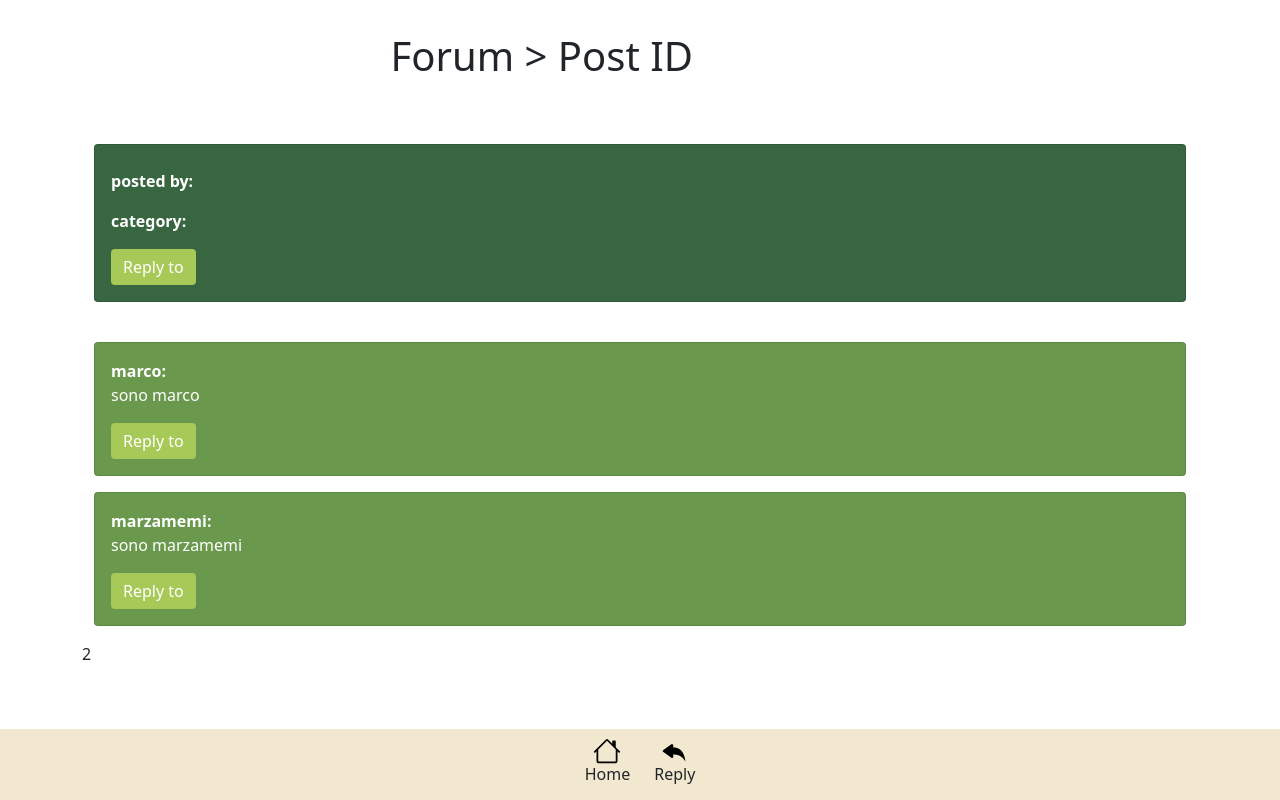
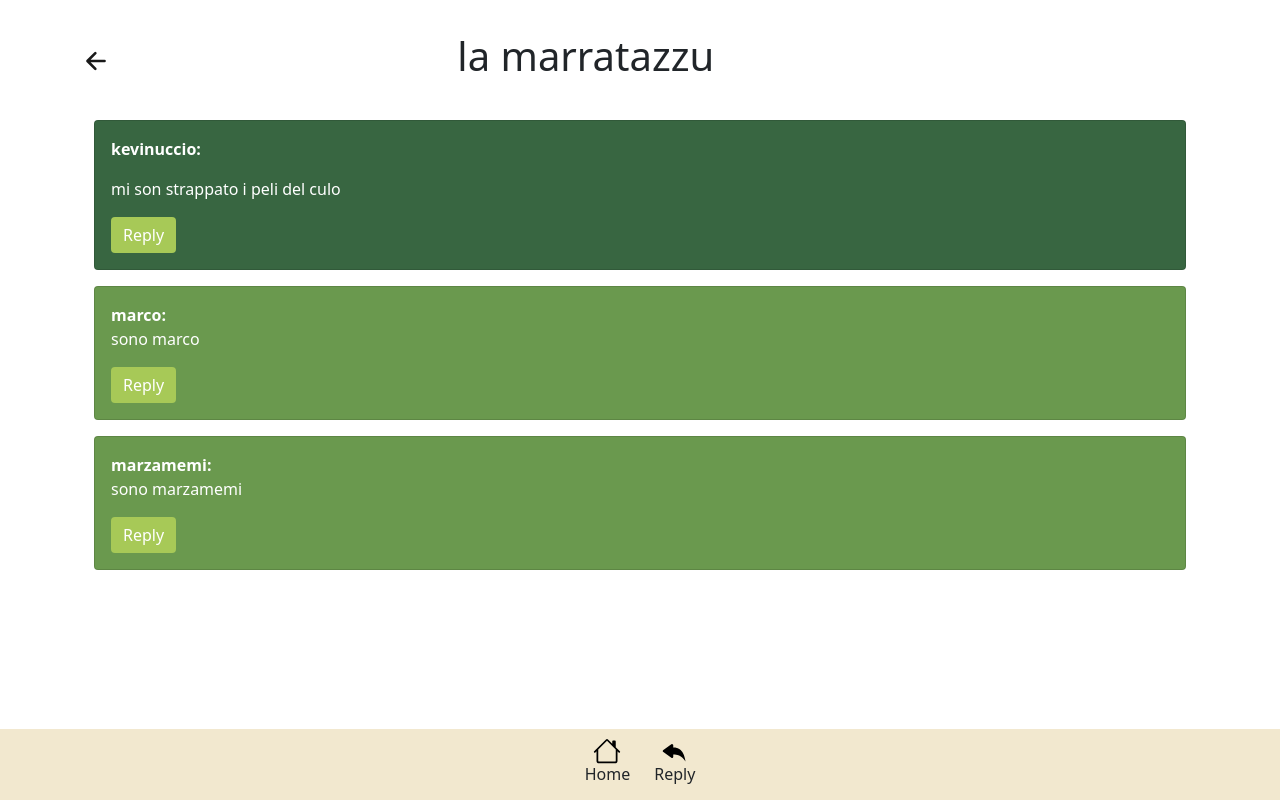
Before and after one commit to polito-hci-2022/Giancono, a React (Create React App) app in the folder A6/planthug/client/: page /forum/post in a window 1280 px wide. Built offline with nearby package versions, Linux system fonts and the light colour scheme; no server answers.

Commit message:
edited forum files

```diff
--- a/A6/planthug/client/src/Components/Buttons/replyButton.js
+++ b/A6/planthug/client/src/Components/Buttons/replyButton.js
@@ -5,8 +5,8 @@ function ReplyButton(){
     const navigate = useNavigate();
     return(
 
-            <div style={{textAlign:'center'}}>
-                <h6 onClick={()=>navigate('/recognize')}>
+            <div style={{textAlign:'center'}} >
+                <h6 >
                 <ReplyFill size={28} color='black'/>
                 <br></br>Reply
                 </h6>
--- a/A6/planthug/client/src/Components/Forum/Post.jsx
+++ b/A6/planthug/client/src/Components/Forum/Post.jsx
@@ -22,13 +22,14 @@ import {
 } from 'mdb-react-ui-kit';
 import TitleBar from '../General/Titlebar';
 import ReplyButton from '../Buttons/replyButton'
-import { Navigate } from "react-router-dom";
+import { ReplyFill } from "react-bootstrap-icons";
 
 function Post(props) {
 
   const [reply, setReply] = useState(0);
   const [body, setBody] = useState("");
-  const [post, setPost] = useState({});
+  const [post, setPost] = useState({author: "kevinuccio", title:"la marratazzu", category:"le pacchere", body:"mi son strappato i peli del culo"});
+  const [authorReply, setAuthorReply] = useState("");
 
   post.replies=[{author: "marco", body:"sono marco"},{author: "marzamemi", body:"sono marzamemi"}]
 
@@ -36,23 +37,19 @@ function Post(props) {
     return (
       <Container>
         <br></br>
-        <TitleBar name='Forum > Post ID'></TitleBar>
-        <br></br>
+        <TitleBar name={`${post.title}`} arrow={true}/>
         <br></br>
         <div>
           <Container>
             <MDBCard style={{backgroundColor:'#386641'}} className='text-white mb-3'>
               <MDBCardBody>
-              <MDBCardTitle >{post.title}</MDBCardTitle>
-              <MDBCardText><b>posted by: {post.author}</b><div>{post.author}</div></MDBCardText>
-              <MDBCardText><b>category: {post.category}</b><div>{post.category}</div></MDBCardText>
+              <MDBCardText><b>{post.author}:</b></MDBCardText>
               <MDBCardText><div>{post.body}</div></MDBCardText>
-              <MDBCardText><Button style={{backgroundColor:'#A7C957'}} onClick={()=>{setReply(1)}} className="border-0">Reply to {post.author}</Button> </MDBCardText>
+              <MDBCardText><Button style={{backgroundColor:'#A7C957'}} onClick={()=>{setReply(1); setAuthorReply(post.author)}} className="border-0">Reply</Button> </MDBCardText>
               </MDBCardBody>
             </MDBCard>
           </Container>
         </div>
-        <br></br>
         {post.replies.length===0
           ?
           <Container>no replies to this post :(</Container>
@@ -64,8 +61,7 @@ function Post(props) {
                 <MDBCard style={{backgroundColor:'#6A994E'}} className='text-white mb-3'>
                   <MDBCardBody>
                   <MDBCardText><b>{reply.author}:</b><div >{reply.body}</div></MDBCardText>
-                  <MDBCardText><Button style={{backgroundColor:'#A7C957'}} onClick={()=>{setReply(1)}} className="border-0">Reply to {post.author}</Button>
-                  </MDBCardText>
+                  <MDBCardText><Button style={{backgroundColor:'#A7C957'}} onClick={()=>{setReply(1); setAuthorReply(reply.author); setBody(reply.author)}} className="border-0">Reply</Button> </MDBCardText>
                   </MDBCardBody>
                 </MDBCard>
               </Container>
@@ -74,16 +70,16 @@ function Post(props) {
         }
         {
           reply===1
-          ? <InputGroup onChange={event => setBody(event.target.value)}>
-          <Form.Control
-            placeholder="type here"
-            as="textarea"
-            aria-label="With textarea"
-          />
-        </InputGroup> : 2
+          ?
+          <Container position='absolute' style={{position: "sticky"}} >
+            <InputGroup  onChange={event => setBody(event.target.value)}>
+              <Form.Control
+              placeholder="type here"
+              as="textarea"
+              aria-label="With textarea"/>
+            </InputGroup>
+          </Container> : <></>
         }
-
-
         <Navbar position='absolute' fixed="bottom" style={{backgroundColor:'#F2E8CF'}}>
           <Container style={{justifyContent:'center'}}>
             <Row >
@@ -91,7 +87,12 @@ function Post(props) {
                 <HomeButton/>
               </Col>
               <Col xs>
-                <ReplyButton/>
+                <div style={{textAlign:'center'}} onClick={()=>{setReply(1)}} >
+                  <h6 >
+                  <ReplyFill size={28} color='black'/>
+                  <br></br>Reply
+                  </h6>
+                </div>
               </Col>
             </Row>
           </Container>
--- a/A6/planthug/client/src/Components/General/Forum.jsx
+++ b/A6/planthug/client/src/Components/General/Forum.jsx
@@ -5,9 +5,11 @@ import InfoBox from './info';
 import { GearFill, StarFill, QuestionCircleFill, Search, ReplyFill, CartPlusFill } from 'react-bootstrap-icons';
 import { Container, Offcanvas, Row, Col, Button, Form } from 'react-bootstrap'
 import TitleBar from '../General/Titlebar';
+import { useNavigate } from 'react-router-dom';
 
 
 function Forum() {
+    const navigate = useNavigate();
 
     return (
         <Container>
@@ -33,7 +35,7 @@ function Forum() {
                     <h4>Topics:</h4>
 
                     <Row>
-                        <Button size="lg" style={{ backgroundColor: '#386641' }} class="rounded-pill" href="/helpmyplant">
+                        <Button size="lg" style={{ backgroundColor: '#386641' }} class="rounded-pill" onClick={()=>{navigate("/helpmyplant")}}>
                             <GearFill/>⠀Help my plant</Button>
                     </Row>
                     <br></br>
```
Also changed, not shown: 2 other files (tests, documents, lock files or other folders).
